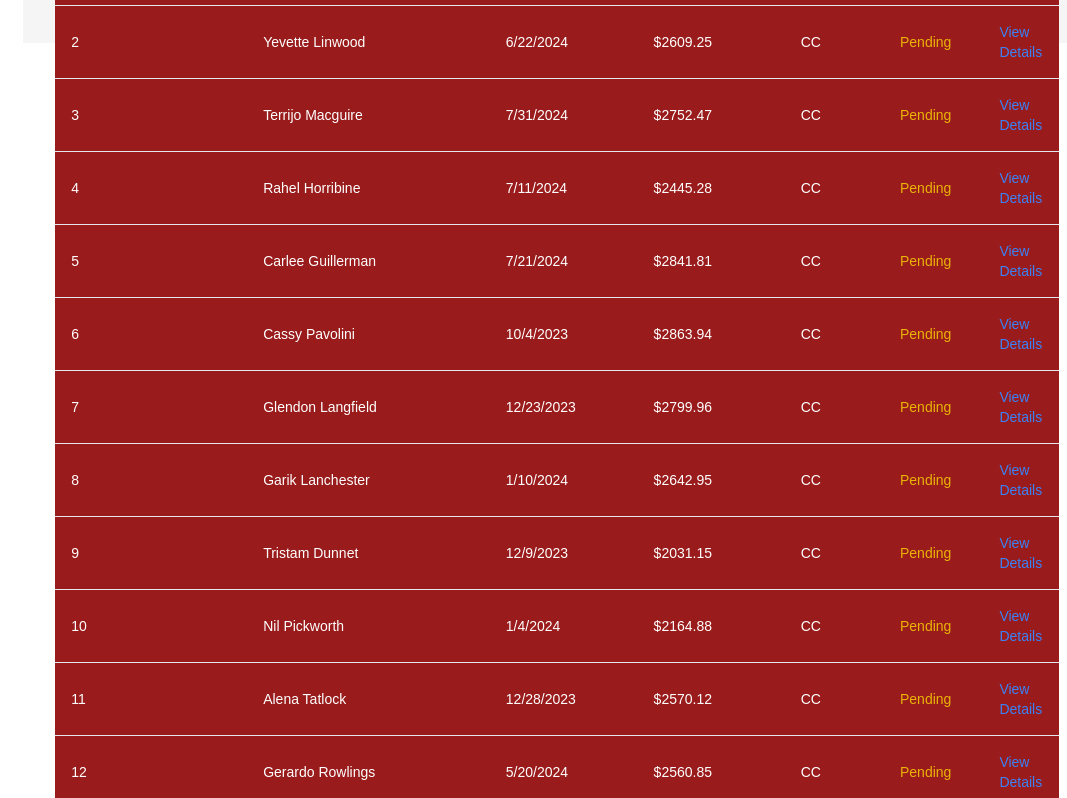
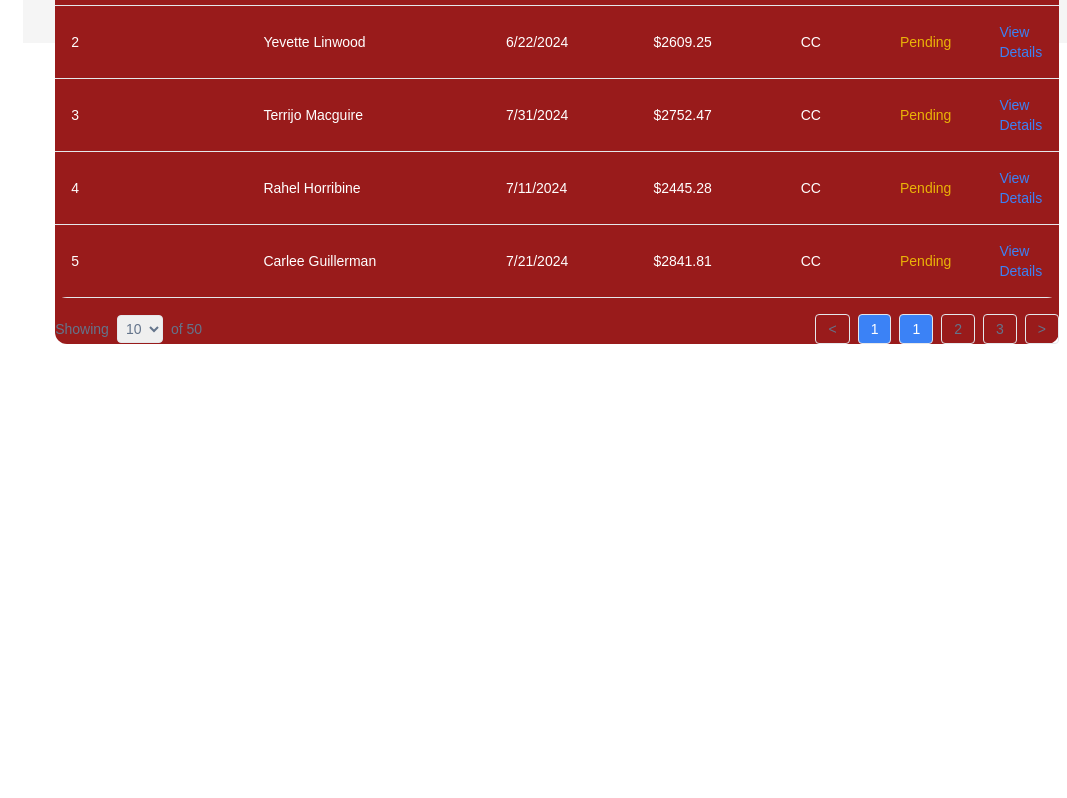
Before and after one commit to Manjil00/jobins-frontend-challange, a React (Create React App) app: page / in a window 1280 px wide. Shown: the part 757-1555 px from the top of the page, without its empty margins (213-1280 px from the left). After the commit the page ends 1101 px from the top, so only its background shows below. Built offline with nearby package versions, Linux system fonts and the light colour scheme.

Commit message:
finallyyPagination

```diff
--- a/src/Components/Section3.jsx
+++ b/src/Components/Section3.jsx
@@ -11,7 +11,32 @@ import { mockdata } from '../mockdata';
 
 const Section3 = () => {
 
-    const [search,setSearch]=useState('');
+const [search,setSearch]=useState('');
+
+const [currentPage, setCurrentPage] = useState(0);
+const itemsPerPage =5;
+
+const filteredData = mockdata.filter(item =>
+    search === '' ? true : item.Customer.toLowerCase().includes(search.toLowerCase())
+);
+
+const totalPages = Math.ceil(filteredData.length / itemsPerPage);
+ // Start and End
+const startIndex = currentPage * itemsPerPage;
+const endIndex = startIndex + itemsPerPage;
+const currentData = mockdata.slice(startIndex, endIndex);
+
+    const handleNext = () => {
+    if (endIndex < mockdata.length) {
+        setCurrentPage(currentPage + 1);
+    }
+    };
+
+    const handlePrev = () => {
+    if (currentPage > 0) {
+        setCurrentPage(currentPage - 1);
+    }
+    };
 
 return (
     <div className="SearchandList">
@@ -53,7 +78,7 @@ return (
             </tr>
         </thead>
         <tbody>
-            {mockdata.filter((item)=>{
+            {currentData.filter((item)=>{
                 return search==='' ? item
                     : item.Customer.includes(search);}
                 ).map((item,ID) => (
@@ -73,10 +98,10 @@ return (
 
 
       {/* Pagination */}
-    <div className="flex justify-between items-center mt-4">
+    <div className=" paginationDropdown flex justify-between items-center mt-4">
         <div>
         <span>Showing</span>
-        <select className="ml-2 p-1 border rounded">
+        <select className="pageOptions ml-2 p-1 border rounded">
             <option>10</option>
             <option>20</option>
             <option>30</option>
@@ -86,14 +111,27 @@ return (
         <span className="ml-2">of 50</span>
         </div>
 
-        <div className="flex items-center space-x-2">
-        <button className="px-3 py-1 border rounded">&lt;</button>
+        <div className=" paginationsbtn flex items-center space-x-2">
+        <button className="px-3 py-1 border rounded" onClick={handlePrev} disabled={currentPage===0}>&lt;</button>
         <button className="px-3 py-1 border rounded bg-blue-500 text-white">1</button>
-        <button className="px-3 py-1 border rounded">2</button>
-        <button className="px-3 py-1 border rounded">3</button>
-        <button className="px-3 py-1 border rounded">4</button>
-        <button className="px-3 py-1 border rounded">5</button>
-        <button className="px-3 py-1 border rounded">&gt;</button>
+
+        {Array.from({ length: 5 }, (_, index) => {
+          const pageNum = currentPage - 2 + index; // Center around currentPage
+        if (pageNum >= 0 && pageNum < totalPages) {
+            return (
+            <button
+                key={pageNum}
+                className={`px-3 py-1 border rounded ${currentPage === pageNum ? 'bg-blue-500 text-white' : ''}`}
+                onClick={() => setCurrentPage(pageNum)}
+            >
+                {pageNum + 1}
+            </button>
+            );
+        }
+          return null; // If pageNum is out of bounds, render nothing
+        })}
+
+        <button className="px-3 py-1 border rounded" onClick={handleNext} disabled={endIndex>=mockdata.length}>&gt;</button>
         </div>
     </div>
     </div>
@@ -103,4 +141,4 @@ return (
 )
 }
 
-export default Section3
+export default Section3;
```
